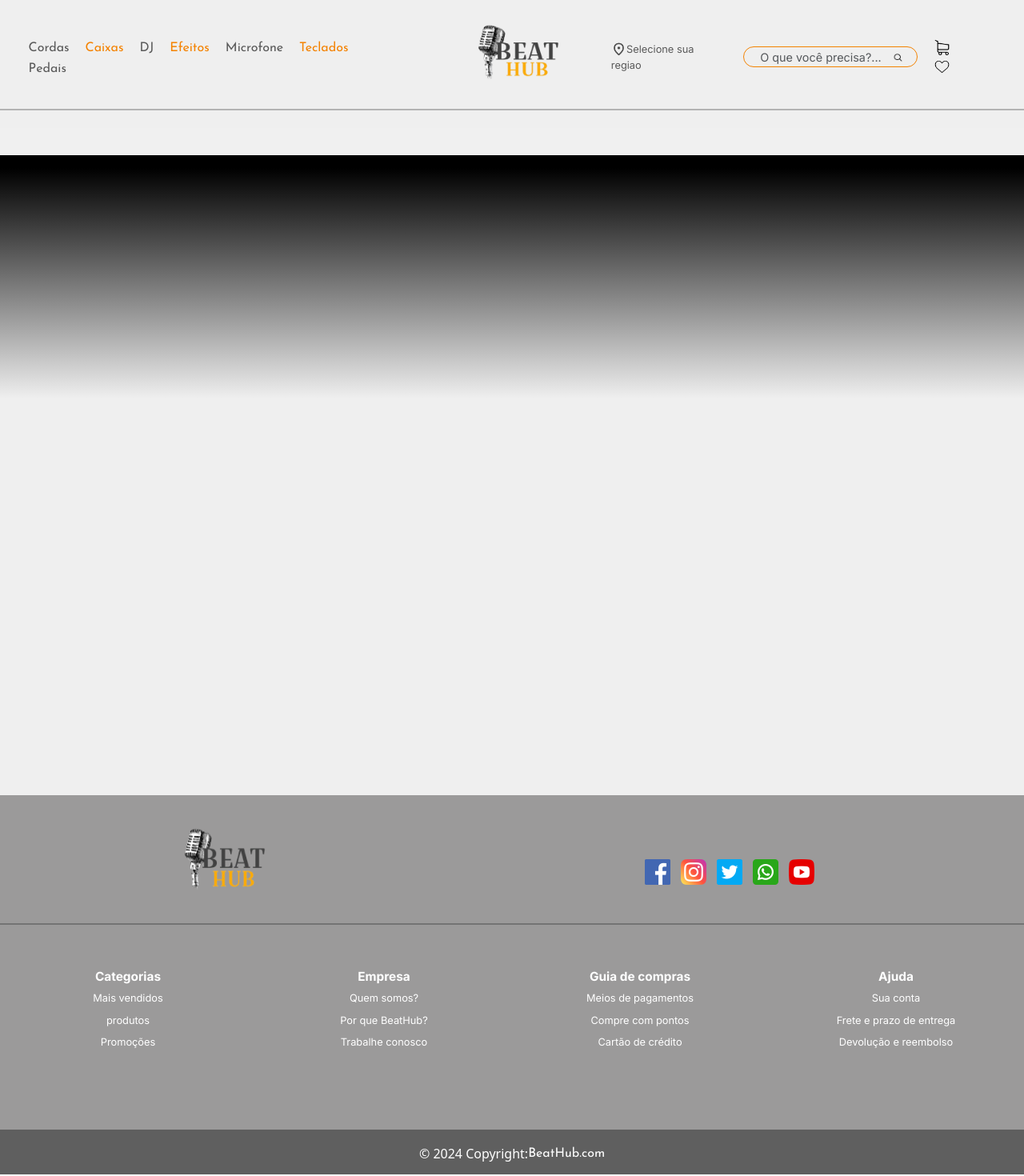
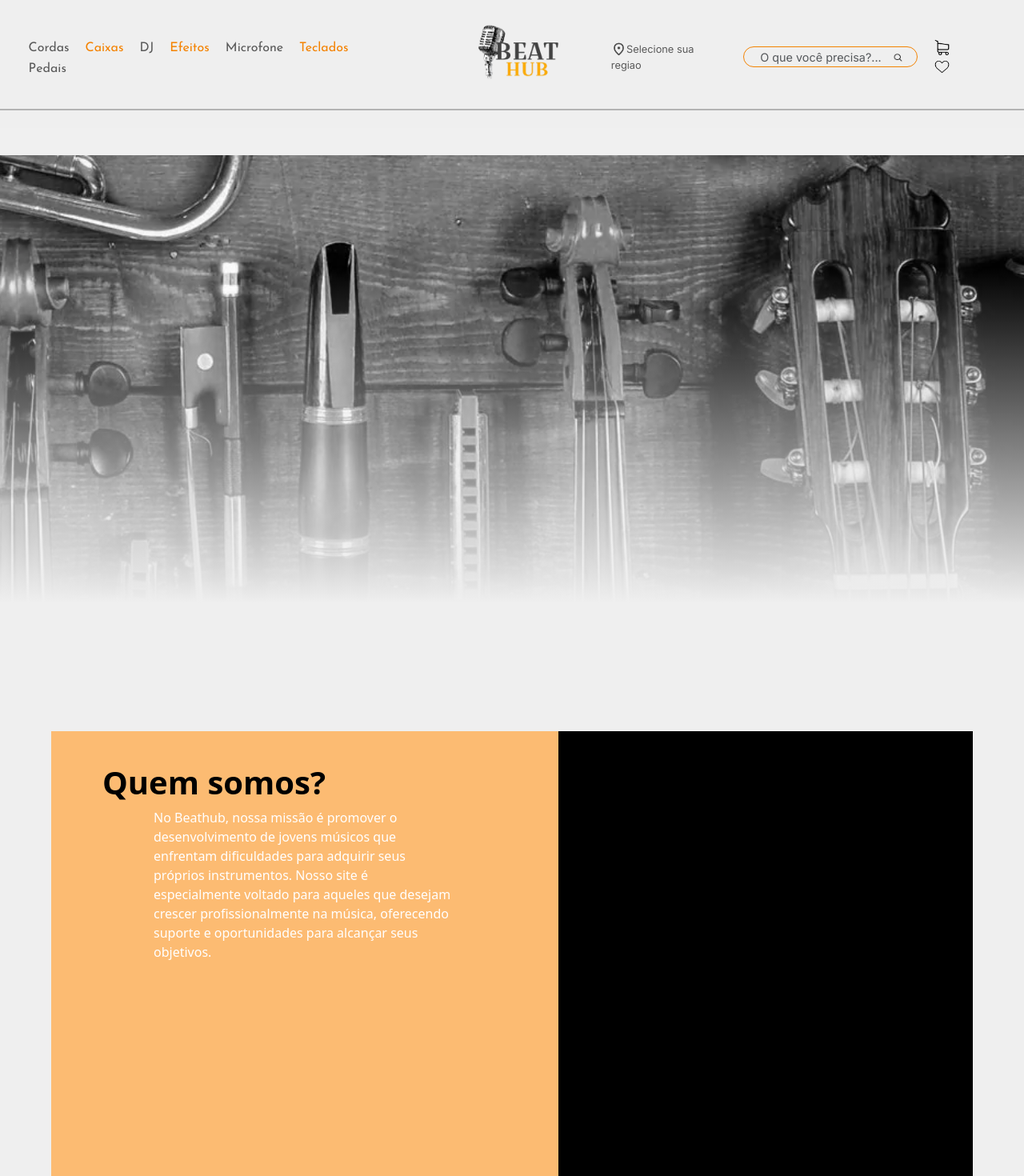
Before and after one commit to spricigom/BeatHub, a Vue app: page /Membros in a window 1280 px wide. Shown: the top 1470 px of the page at 80% size. Built offline with nearby package versions, Linux system fonts and the light colour scheme; a web font is replaced by a local one.

Commit message:
FEAT:  pagina membros

```diff
--- a/src/views/MembrosView.vue
+++ b/src/views/MembrosView.vue
@@ -38,7 +38,25 @@
 
 
         <main>
-            <div class="teste">
+            <div class="img-cima">
+                <img src="@/assets/instrumentos.png" alt="">
+            </div>
+
+
+
+            <div class="quem-somos">
+                <div class="texto-grupo">
+                    <div class="titulo-grupo">
+                        <h1><strong>Quem somos?</strong></h1>
+                    </div>
+                    <div class="descricao-grupo">
+                        <p>No Beathub, nossa missão é promover o desenvolvimento de jovens músicos que enfrentam dificuldades para adquirir seus próprios instrumentos. Nosso site é especialmente voltado para aqueles que desejam crescer profissionalmente na música, oferecendo suporte e oportunidades para alcançar seus objetivos.</p>
+                    </div>
+
+                </div>
+                <div class="img-grupo">
+
+                </div>
             </div>
         </main>
 
@@ -97,44 +115,107 @@
 
             </div>
 
-  <div class="Copyright" >
-    © 2024 Copyright:
-    <a  href="https://beathub.com/">BeatHub.com</a>
-  </div>
+            <div class="Copyright">
+                © 2024 Copyright:
+                <a href="https://beathub.com/">BeatHub.com</a>
+            </div>
         </footer>
 
     </body>
 </template>
 
 <style scoped>
+.texto-grupo{
+    width: 55%;
+    height: 40vh;
+    display: flex;
+    float: left;
+    flex-direction: column;
+}
+.texto-grupo .titulo-grupo{
+    font-size: 4vw;
+    color: black;
+    text-align: left;
+    margin-top: 5vh;
+    margin-left: 5vw;
+}
 
-main{
-    height: 100vh;
+.texto-grupo .descricao-grupo{
+    margin-left:10vw ;
+    margin-right: 10vw;
+    color: black;
+}
+.quem-somos{
+    margin-top: 20vh;
+    margin-bottom: 30vh;
+    height: 70vh;
+    width: 90%;
+    background-color: #fcbb72 ;
+}
+
+.img-grupo{
+    background-color: black;
+    width: 45%;
+    height: 70vh;
+    display: flex;
+    float: right;
+}
+.img-cima {
+    position: relative;
+    /* Para permitir que o gradiente fique sobre a imagem */
+    height: 70vh;
+    /* Defina a altura desejada */
+    width: 100%;
+    overflow: hidden;
+    /* Para evitar que o conteúdo transborde */
+}
+
+.img-cima::before {
+    content: '';
+    position: absolute;
+    top: 0;
+    left: 0;
+    right: 0;
+    bottom: 0;
+    background: linear-gradient(to bottom, transparent 25%, #efefef);
+    z-index: 1;
+    /* Coloca o gradiente acima da imagem */
+}
+
+.img-cima img {
+    width: 100%;
+    height: 100%;
+    /* Use 100% para preencher a área da div */
+    object-fit: cover;
+    /* Mantém a proporção da imagem */
+    z-index: 0;
+    /* Coloca a imagem atrás do gradiente */
+    position: relative;
+    /* Para garantir que fique atrás do gradiente */
+}
+
+
+main {
     background-color: #efefef;
     display: flex;
     align-items: center;
     flex-direction: column;
 }
-.teste{
-    background-color: black;
-    height: 40%;
-    width: 100%;
-    background: linear-gradient(to top, #efefef 5%, black 95%);
-    background-image: ('@/assets/instrumentos.png');
-    position: relative;
-}
 
-.Copyright{
-    background-color:rgb(95, 95, 95);
+
+.Copyright {
+    background-color: rgb(95, 95, 95);
     color: white;
     height: 7vh;
     display: flex;
     padding-top: 2.3vh;
     justify-content: center;
 }
-.Copyright a{
+
+.Copyright a {
     color: white;
 }
+
 .icones-footer {
     width: 2.5vw;
     margin-top: 5vh;
@@ -216,7 +297,7 @@ input {
 
 }
 
-.regiao{
+.regiao {
     position: relative;
     left: 5vw;
     font-family: 'Inter', sans-serif;
@@ -295,6 +376,4 @@ body {
     width: 100vw;
     height: 120vh;
 }
-
-
 </style>
```
